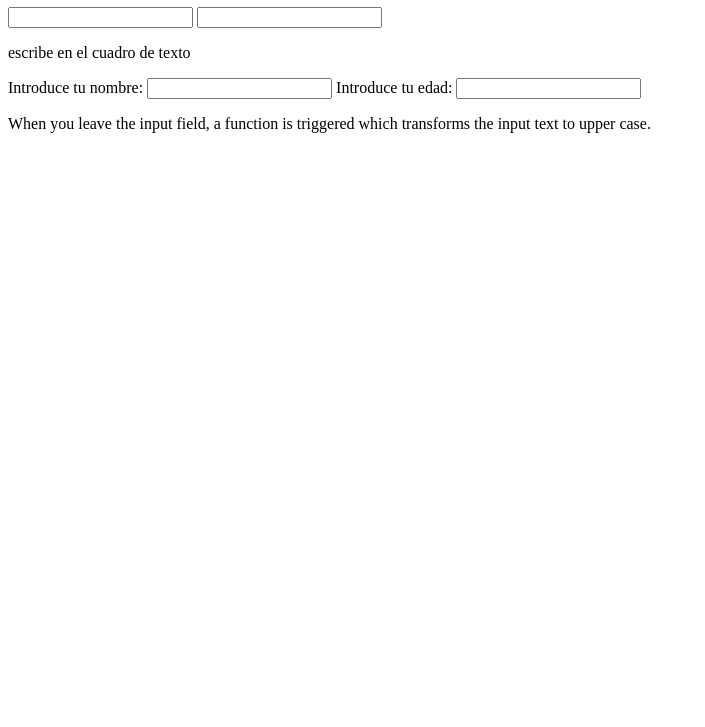
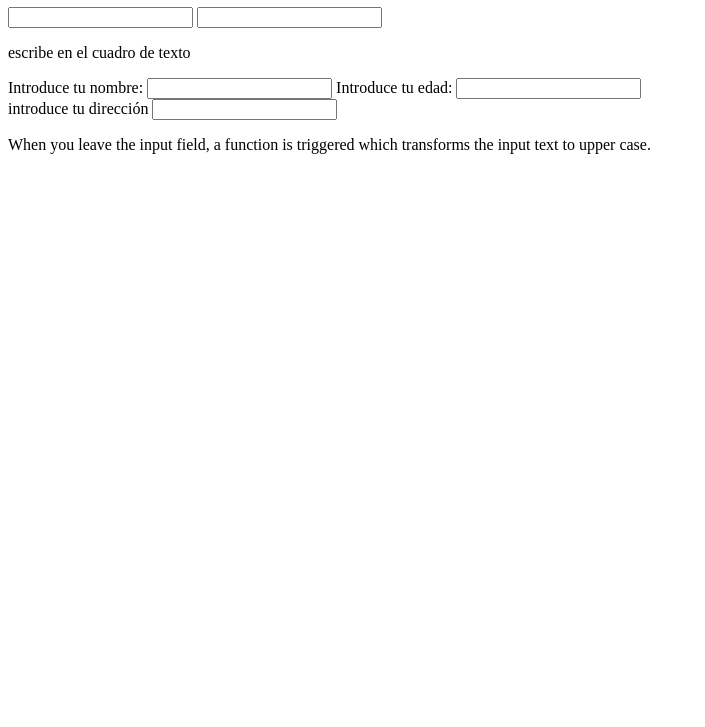
Before and after one commit to VictorBlat/apuntes-de-etiquetas, a plain HTML site: page onload.html in a window 1280 px wide. Shown: the part 73-800 px from the top of the page, without its empty margins (0-705 px from the left). Drawn offline with Linux system fonts and the light colour scheme.

Commit message:
he eñadico la función de dirección

```diff
--- a/onload.html
+++ b/onload.html
@@ -23,6 +23,11 @@ function funcion_edad() {
   var age = document.getElementById("age").value;
   alert ('con ' + age + ' ya tendrás el carnet de conducir. ¿no?')
 }
+
+function funcion_select () {
+  var dirección = document.getElementById("dirección").value;
+  alert ('la teua adreça és '+ dirección)
+}
 </script>
 </head>
 
@@ -33,6 +38,9 @@ function funcion_edad() {
 <p>escribe en el cuadro de texto</p>
 Introduce tu nombre:  <input type="text" id="name" onblur="funcion_nom()">
 Introduce tu edad: <input type="text" id="age" onchange="funcion_edad()">
+<br>
+introduce tu dirección
+<input type="text" name="dirección" id="dirección" onselect="funcion_select()">
 
 <p>When you leave the input field, a function is triggered which transforms the input text to upper case.</p>
 
```
